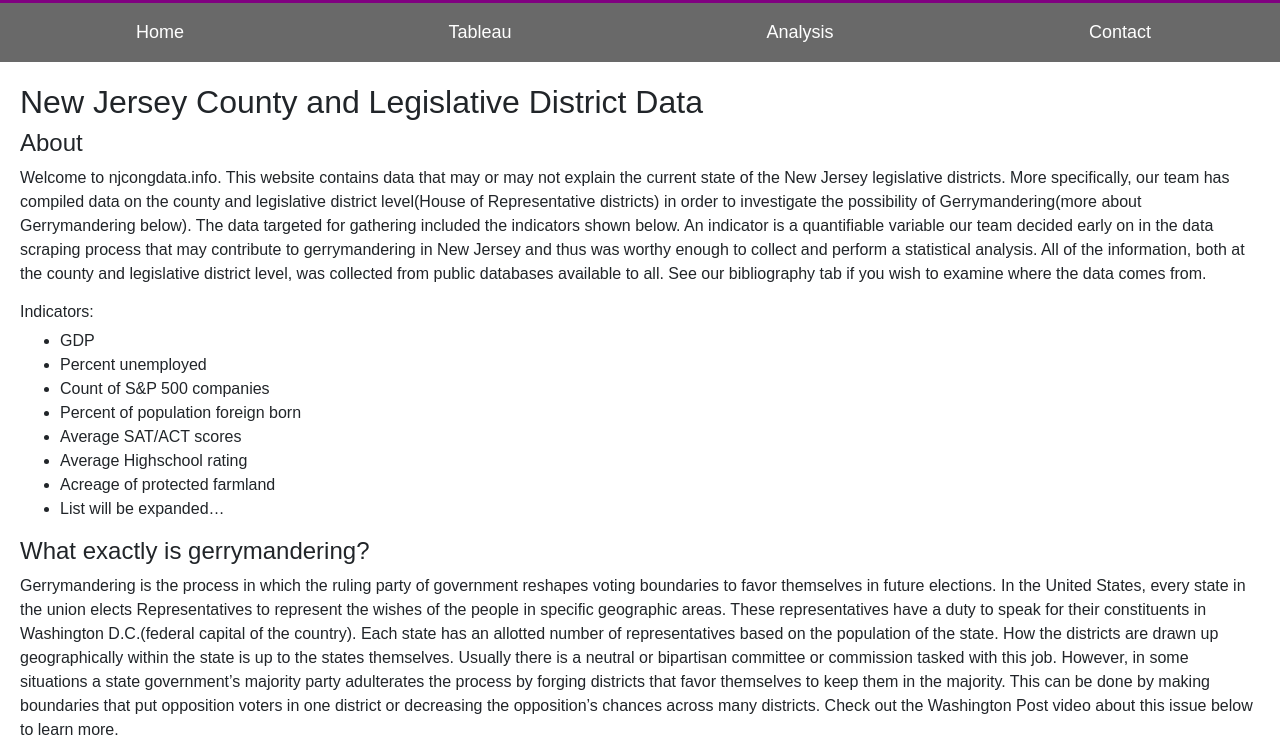
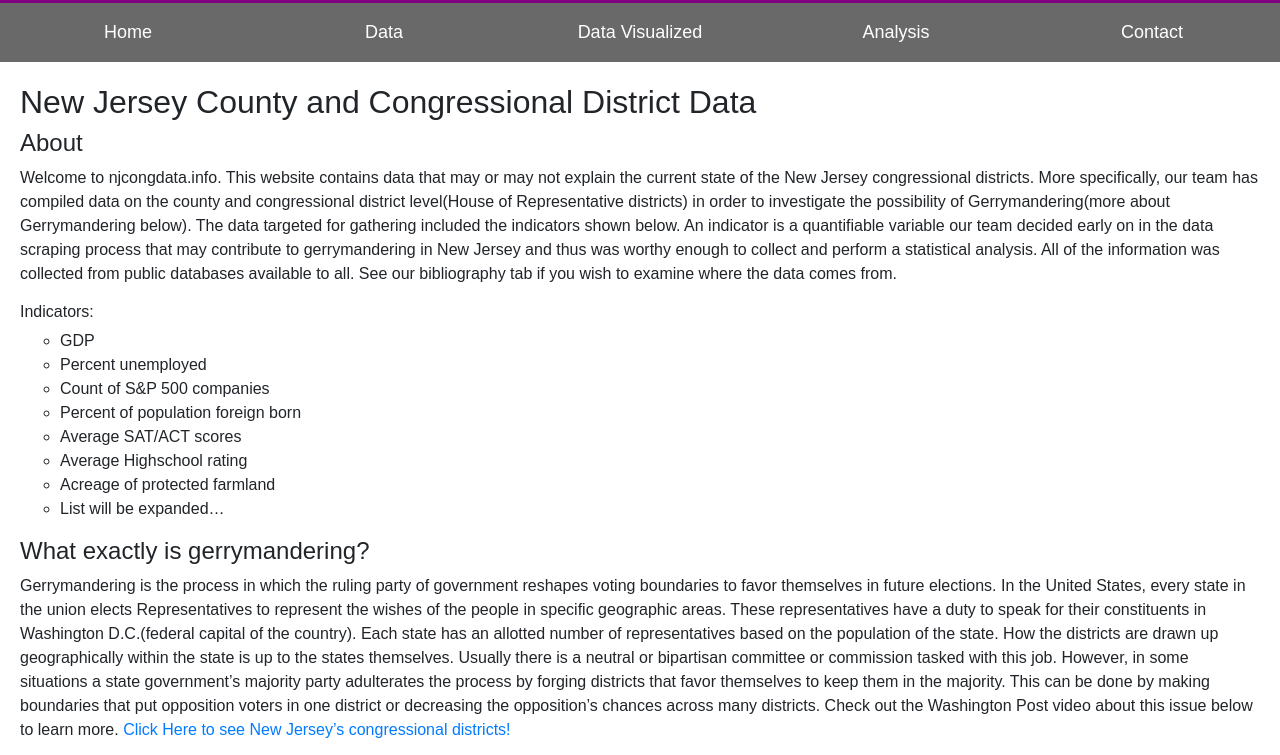
Before and after one commit to sai-cs-stud/NJLegisAnalysis, a plain HTML site: page index.html in a window 1280 px wide. Shown: the part 144-899 px from the top of the page. Drawn offline with nearby package versions, Linux system fonts and the light colour scheme; grey boxes are pictures that could not be loaded; a script that the page names is missing.

Commit message:
Update index.html

```diff
--- a/index.html
+++ b/index.html
@@ -27,7 +27,7 @@ float: left;
 padding: 16px 14px;
 cursor: pointer;
 font-size: 18px;
-width: 25%;
+width: 20%;
 }
 .tab:hover {
 background-color: #C0C0C0;
@@ -44,25 +44,22 @@ list-style-type: circle;
 </head>
 <body>
 <div id="header">
-<img src="https://live.staticflickr.com/65535/48994375091_7fe896639d_c.jpg" width="758" height="142" alt=“njcongressionaldata” style=“width:500px;height:75;></a><script async src="//embedr.flickr.com/assets/client-code.js" charset="utf-8"></script>
+<img src="https://live.staticflickr.com/65535/48994375091_7fe896639d_c.jpg" width="758" height="142" alt=“njcongressionaldata” style=“width:500px;height:75;><script async src="//embedr.flickr.com/assets/client-code.js" charset="utf-8"></script>
 </div>
 <button class="tab" onclick ="openTab('Home',this)" id= "defaultOpen">Home</button>
-<button class="tab" onclick ="openTab('Tableau',this)">Tableau</button>
+<button class="tab" onclick ="openTab('Data',this)">Data</button>
+<button class="tab" onclick ="openTab('DataVis',this)">Data Visualized</button>
 <button class="tab" onclick ="openTab('Analysis',this)">Analysis</button>
 <button class="tab" onclick ="openTab('Contact',this)">Contact</button>
+
 <div id="Home" class="tabcontent">
-<h2>New Jersey County and Legislative District Data</h2>
+<h2>New Jersey County and Congressional District Data</h2>
 <h4>About</h4>
-<p>Welcome to njcongdata.info. This website contains data that may or may not explain the current state of the New Jersey
-legislative districts. More specifically, our team has compiled data on the county and legislative district level(House of
-Representative districts)  in order to investigate the possibility of Gerrymandering(more about Gerrymandering below). The
-data targeted for gathering included the indicators shown below. An indicator is a quantifiable variable our team decided
-early on in the data scraping process that may contribute to gerrymandering in New Jersey and thus was worthy enough to
-collect and perform a statistical analysis. All of the information, both at the county and legislative district level, was
-collected from public databases available to all. See our bibliography tab if you wish to examine where the data comes from.
+<p>Welcome to njcongdata.info. This website contains data that may or may not explain the current state of the New Jersey congressional districts. More specifically, our team has compiled data on the county and congressional district level(House of Representative districts)  in order to investigate the possibility of Gerrymandering(more about Gerrymandering below). The data targeted for gathering included the indicators shown below. An indicator is a quantifiable variable our team decided early on in the data scraping process that may contribute to gerrymandering in New Jersey and thus was worthy enough to collect and perform a statistical analysis. All of the information was collected from public databases available to all. See our bibliography tab if you wish to examine where the data comes from.
 </p>
+<div class="HomeCol">
 <h6> Indicators:</h6>
-<ul class=“ind”>
+<ul class="ind">
   <li>GDP</li>
   <li>Percent unemployed</li>
   <li>Count of S&P 500 companies</li>
@@ -72,23 +69,23 @@ collected from public databases available to all. See our bibliography tab if yo
   <li>Acreage of protected farmland</li>
   <li>List will be expanded…</li>
 </ul>
+</div>
 <h4>What exactly is gerrymandering?</h4>
-<p>Gerrymandering is the process in which the ruling party of government reshapes voting boundaries to favor themselves in
-future elections. In the United States, every state in the union elects Representatives to represent the wishes of the people
-in specific geographic areas. These representatives have a duty to speak for their constituents in Washington D.C.(federal
-capital of the country). Each state has an allotted number of representatives based on the population of the state. How the
-districts are drawn up geographically within the state is up to the states themselves. Usually there is a neutral or
-bipartisan committee or commission tasked with this job. However, in some situations a state government’s majority party
-adulterates the process by forging districts that favor themselves to keep them in the majority. This can be done by making
-boundaries that put opposition voters in one district or decreasing the opposition’s chances across many districts. Check
-out the Washington Post video about this issue below to learn more.
+<p>Gerrymandering is the process in which the ruling party of government reshapes voting boundaries to favor themselves in future elections. In the United States, every state in the union elects Representatives to represent the wishes of the people in specific geographic areas. These representatives have a duty to speak for their constituents in Washington D.C.(federal capital of the country). Each state has an allotted number of representatives based on the population of the state. How the districts are drawn up geographically within the state is up to the states themselves. Usually there is a neutral or bipartisan committee or commission tasked with this job. However, in some situations a state government’s majority party adulterates the process by forging districts that favor themselves to keep them in the majority. This can be done by making boundaries that put opposition voters in one district or decreasing the opposition’s chances across many districts. Check out the Washington Post video about this issue below to learn more.
+<a href="https://www.state.nj.us/transportation/gis/maps/congressional1220.pdf">Click Here to see New Jersey’s congressional districts!</a>
 </p>
-<iframe width="560" height="315" align=“middle” src="https://www.youtube.com/embed/bGLRJ12uqmk" frameborder="0" allow="accelerometer; autoplay; encrypted-media; gyroscope; picture-in-picture" allowfullscreen></iframe></div>
-<div id="Tableau" class="tabcontent">
-<h2>Tableau is coming soon!</h2>
+<iframe width="560" height="315" align=“middle” src="https://www.youtube.com/embed/bGLRJ12uqmk" frameborder="0" allow="accelerometer; autoplay; encrypted-media; gyroscope; picture-in-picture" allowfullscreen></iframe>
+<h4>Our Process</h4>
+<p>Our team sought to highlight New Jersey’s map through a data driven approach. Our early goal was a two-fold process. Begin gathering data on our list of indicators and update that list based on which indicators are quantifiable. As an example one of our original big idea indicators was the economy. It is possible the economy affects the drawing up of districts, but how do you quantify the economy? Perhaps local GDP? Location of large companies? Per Capita Income? There is no exact answer of course, so we increase our list by breaking down our big ideas into quantifiable variables, which we called indicators throughout this project. After this was complete, our team focused on gathering the data for these indicators. For any missing data, often unavoidable in collecting a large amount of data, we imputed where we could. Considering the maps of New Jersey’s currently active congressional map began its service in 2012, data in the years before 2012 would host the most telling information on why our maps were drawn up the way they were. However, such data was largely publicly unavailable so our data runs through 2014-2018. Using this data, we were able to both infer about the creation of the current map as well as make an estimate of the new map following restricting in 2022(New Jersey maps stay active for 10 years).TBC..</p>
+</div>
+<div id="Data" class="tabcontent">
+<h4>Coming Soon!</h4>
+</div>
+<div id="DataVis" class="tabcontent">
+<h4>Coming soon!</h4>
 </div>
 <div id="Analysis" class="tabcontent">
-<h2>Analysis coming soon!</h2>
+<h4>Coming soon!</h4>
 </div>
 <div id="Contact" class="tabcontent">
 <h2>Contact Information</h2>
```
